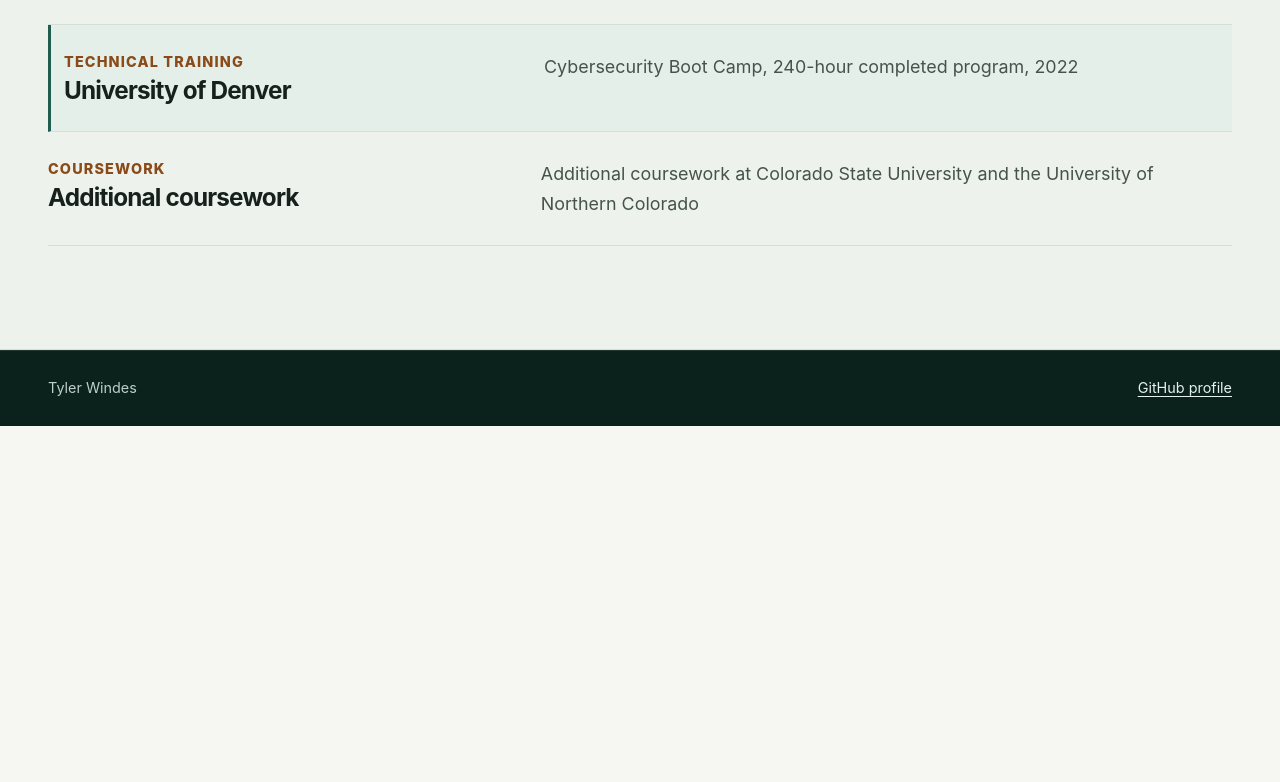
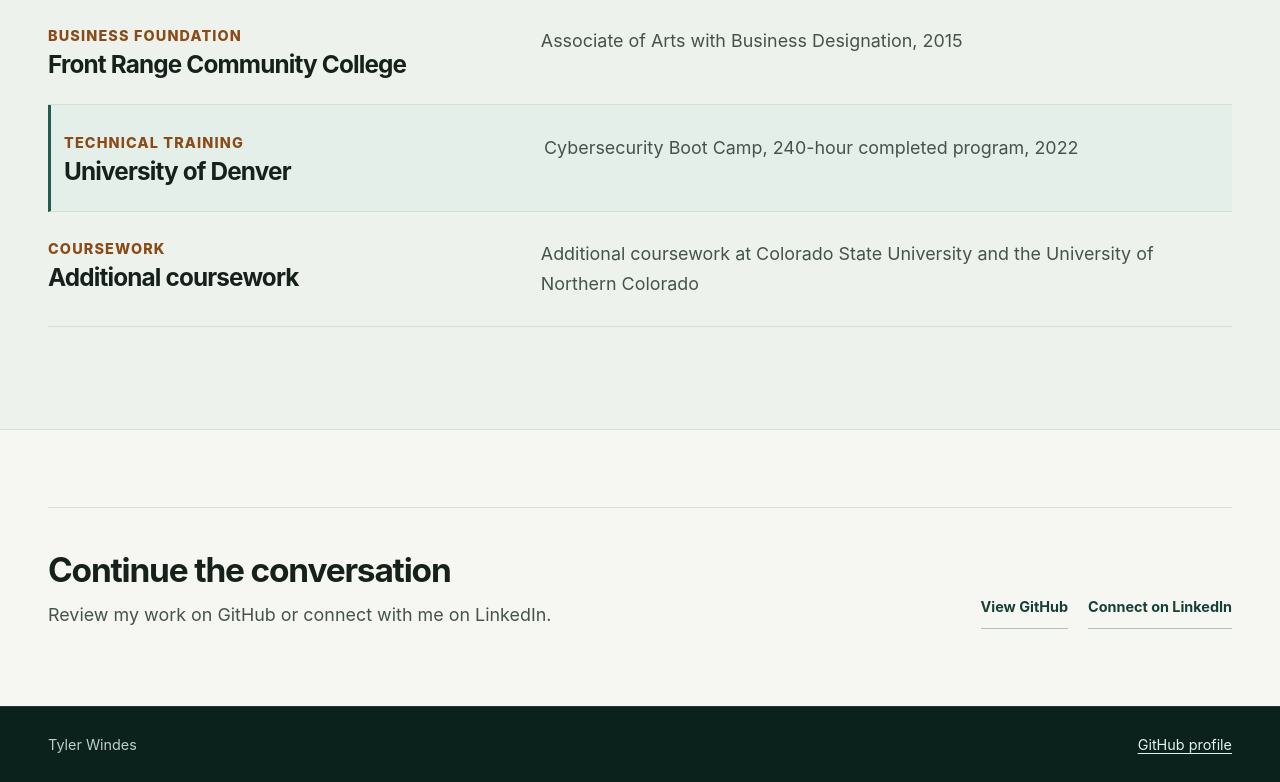
Before and after one commit to Tyler-Windes/Tyler-Windes.github.io, a website: page src/index.html in a window 1280 px wide. Shown: the part 5435-6217 px from the top of the page. Before the commit the page ends 5861 px from the top, so only its background shows below. Drawn offline with Linux system fonts and the light colour scheme.

Commit message:
content: publish foundation alignment update

```diff
--- a/src/index.html
+++ b/src/index.html
@@ -179,7 +179,7 @@
           <h2 id="experience-title">Business context, translated into technical work</h2>
         </div>
         <div class="bridge-copy">
-          <p>My professional background spans regulated business operations, client-facing problem solving, process discipline, documentation, and technical systems training.</p>
+          <p>My background combines independent technical analysis with regulated business operations and years of client-facing problem solving. I translate that experience into requirements, data rules, technical documentation, and handoffs that business and technical teams can use.</p>
           <p>That experience shapes how I work: clarify what a rule means, account for exceptions, document the decision, and leave the next person with something they can use.</p>
         </div>
       </div>
@@ -241,6 +241,19 @@
         </div>
       </div>
     </section>
+
+    <section class="section conversation-section" id="conversation" aria-labelledby="conversation-title">
+      <div class="shell conversation-panel">
+        <div class="conversation-copy">
+          <h2 id="conversation-title">Continue the conversation</h2>
+          <p>Review my work on GitHub or connect with me on LinkedIn.</p>
+        </div>
+        <nav class="conversation-actions" aria-label="Professional profiles">
+          <a class="conversation-link" href="https://github.com/Tyler-Windes">View GitHub</a>
+          <a class="conversation-link" href="https://www.linkedin.com/in/tylerwindes">Connect on LinkedIn</a>
+        </nav>
+      </div>
+    </section>
   </main>
 
   <footer class="site-footer">
--- a/src/styles.css
+++ b/src/styles.css
@@ -659,6 +659,55 @@
   text-transform: uppercase;
 }
 
+.conversation-section {
+  padding-block: clamp(3rem, 6vw, 5rem);
+}
+
+.conversation-panel {
+  display: grid;
+  padding-top: clamp(1.75rem, 4vw, 2.75rem);
+  grid-template-columns: minmax(0, 1fr) auto;
+  align-items: end;
+  gap: 2rem;
+  border-top: 1px solid var(--line);
+}
+
+.conversation-copy {
+  max-width: 44rem;
+}
+
+.conversation-copy h2 {
+  margin-bottom: 0.75rem;
+  font-size: var(--step-2);
+}
+
+.conversation-copy p {
+  margin-bottom: 0;
+  color: var(--ink-soft);
+}
+
+.conversation-actions {
+  display: flex;
+  flex-wrap: wrap;
+  justify-content: flex-end;
+  gap: 0.5rem 1.25rem;
+}
+
+.conversation-link {
+  display: inline-flex;
+  min-height: 2.75rem;
+  align-items: center;
+  color: var(--accent-deep);
+  border-bottom: 1px solid rgba(32, 92, 79, 0.35);
+  font-size: var(--step--1);
+  font-weight: 700;
+  text-decoration: none;
+}
+
+.conversation-link:hover {
+  border-bottom-color: var(--accent);
+}
+
 .site-footer {
   padding-block: 1.6rem;
   color: #becfc8;
@@ -1034,9 +1083,14 @@
   .approach-grid,
   .case-grid,
   .bridge-grid,
+  .conversation-panel,
   .project-feature,
   .lesson-grid {
     grid-template-columns: 1fr;
+  }
+
+  .conversation-actions {
+    justify-content: flex-start;
   }
 
   .hero-grid {
```
Also changed, not shown: scripts/validation-core.mjs (+44 -2 lines), README.md.
